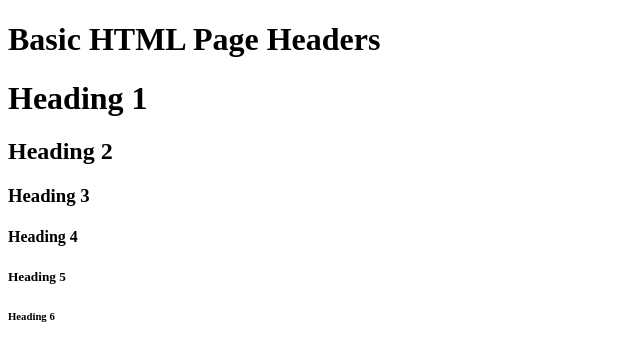
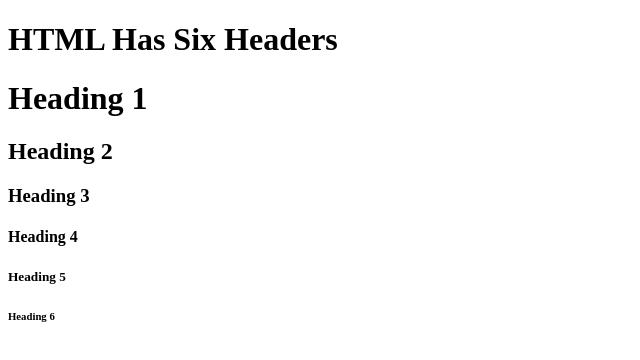
Before and after one commit to linhdit/linhdit.github.io, a plain HTML site: page example2.html in a window 1280 px wide. Shown: the whole page, without its empty margins (0-640 px from the left). Drawn offline with Linux system fonts and the light colour scheme.

Commit message:
updated header

```diff
--- a/example2.html
+++ b/example2.html
@@ -9,7 +9,7 @@
   <body>
 
     <header role="banner">
-      <h1>Basic HTML Page Headers</h1>
+      <h1>HTML Has Six Headers</h1>
 
     <h1>Heading 1</h1>
     <h2>Heading 2</h2>
```
